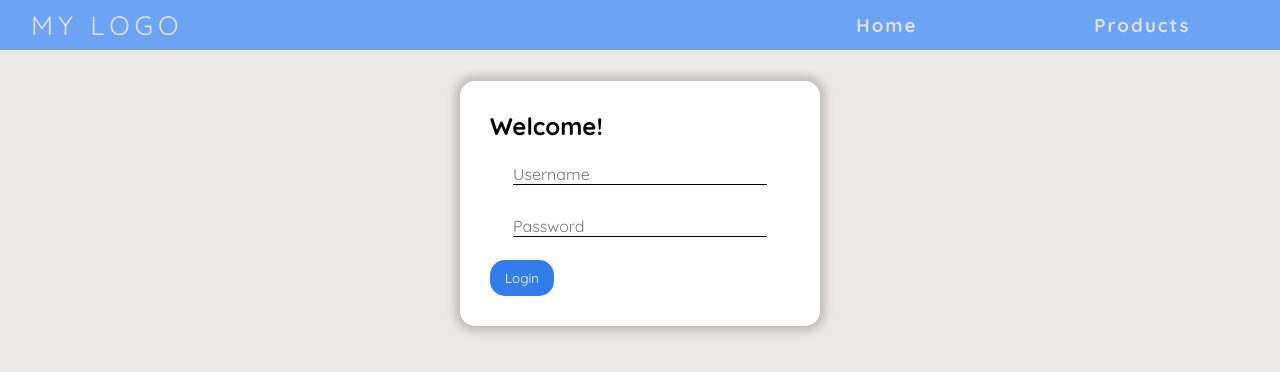
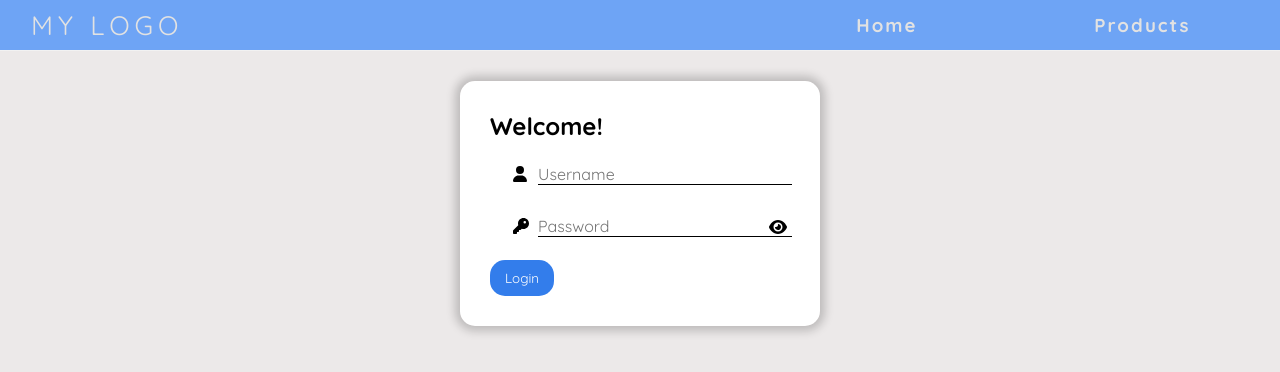
Before and after one commit to jf-eng/react-sample-website, a React (Create React App) app: page / in a window 1280 px wide. Shown: the top 372 px of the page. Built offline with nearby package versions, Linux system fonts and the light colour scheme.

Commit message:
hide/show password feature added

```diff
--- a/package.json
+++ b/package.json
@@ -3,6 +3,8 @@
   "version": "0.1.0",
   "private": true,
   "dependencies": {
+    "@fortawesome/free-solid-svg-icons": "^6.1.1",
+    "@fortawesome/react-fontawesome": "^0.2.0",
     "@testing-library/jest-dom": "^5.16.4",
     "@testing-library/react": "^13.3.0",
     "@testing-library/user-event": "^13.5.0",
--- a/src/components/NameField.tsx
+++ b/src/components/NameField.tsx
@@ -1,4 +1,6 @@
 import React, { useRef, useState } from "react";
+import { FontAwesomeIcon } from "@fortawesome/react-fontawesome";
+import { faUser } from "@fortawesome/free-solid-svg-icons";
 
 interface NameFieldProps {
   handleChange: (name: string) => void;
@@ -22,7 +24,7 @@ export const NameField: React.FC<NameFieldProps> = ({ handleChange }) => {
     }
   };
 
-  const inputHTML = document.getElementById('name') as HTMLElement;
+  const inputHTML = document.getElementById("name") as HTMLElement;
 
   if (nameError === 1) {
     inputHTML.style.borderBottom = "2px solid red";
@@ -32,6 +34,7 @@ export const NameField: React.FC<NameFieldProps> = ({ handleChange }) => {
 
   return (
     <div className="form-group">
+      <FontAwesomeIcon className="icons" icon={faUser} />
       <input
         type="text"
         name="name"
@@ -48,7 +51,7 @@ export const NameField: React.FC<NameFieldProps> = ({ handleChange }) => {
         onFocus={() => handleFocus(inputRef.current)}
         placeholder="Username"
       />
-        {nameError===1 ? (
+      {nameError === 1 ? (
         <div className="error-message">
           <small>Username must be longer than 5 characters!</small>
         </div>
--- a/src/components/PasswordField.tsx
+++ b/src/components/PasswordField.tsx
@@ -1,4 +1,6 @@
 import React, { useRef, useState } from "react";
+import { FontAwesomeIcon } from "@fortawesome/react-fontawesome";
+import { faKey, faEyeSlash, faEye } from "@fortawesome/free-solid-svg-icons";
 
 interface PasswordProps {
   handleChange: (pass: string) => void;
@@ -14,8 +16,26 @@ export const PasswordField: React.FC<PasswordProps> = ({ handleChange }) => {
   } else if (passError === 2) {
     inputHTML.style.borderBottom = "2px solid green";
   }
+
+  const hidePassword = () => {
+    const passwordInput = document.getElementById("password") as HTMLInputElement;
+    const show = document.getElementById("show-password") as HTMLElement;
+    const hide = document.getElementById("hide-password") as HTMLElement;
+
+    if(passwordInput?.type === "password"){
+      passwordInput.type = "text";
+      show.style.display = "none";
+      hide.style.display = "block";
+    }
+    else{
+      passwordInput.type = "password";
+      show.style.display = "block";
+      hide.style.display = "none";
+    }
+  };
   return (
     <div className="form-group">
+      <FontAwesomeIcon className="icons" icon={faKey} />
       <input
         className="field-input"
         type="password"
@@ -30,6 +50,11 @@ export const PasswordField: React.FC<PasswordProps> = ({ handleChange }) => {
         value={pass}
         placeholder="Password"
       />
+      <span id="eye" onClick={hidePassword}>
+        <FontAwesomeIcon className="eye-icon" id="show-password" icon={faEye} />
+        <FontAwesomeIcon className="eye-icon" id="hide-password" icon={faEyeSlash} />
+      </span>
+
       {passError===1 ? (
         <div className="error-message">
           <small>Password must be longer than 8 characters!</small>
--- a/src/index.css
+++ b/src/index.css
@@ -24,7 +24,7 @@ code {
 
 .navbar {
   padding: 1px;
-  margin-bottom:30px;
+  margin-bottom: 30px;
   display: flex;
   align-items: center;
   font-family: "Poppins", sans-serif;
@@ -131,19 +131,19 @@ code {
 
 /* Change burger into an X - toggled using classList.toggle */
 .burger-clicked .line-1 {
-  transform: rotate(-45deg) translate(-5px,6px);
+  transform: rotate(-45deg) translate(-5px, 6px);
 }
 .burger-clicked .line-2 {
   opacity: 0;
 }
 .burger-clicked .line-3 {
-  transform:rotate(45deg) translate(-5px,-6px);
+  transform: rotate(45deg) translate(-5px, -6px);
 }
 
 /* Login Form Card */
 .card {
   margin: auto;
-  margin-bottom:30px;
+  margin-bottom: 30px;
   max-width: 300px;
   border-radius: 15px;
   padding: 30px;
@@ -158,21 +158,42 @@ code {
 
 .form-group {
   text-align: center;
-  border-radius: 15px;
   padding: 8px;
   margin: 15px;
 }
 
 .form-group input {
-  outline:none;
+  outline: none;
   width: 100%;
   display: block;
-  border:none;
+  border: none;
+  height:20px;
+  margin-left: 25px;
   border-bottom: 1px solid black;
 }
 
 .form-group input:focus {
   border-bottom: 2px solid rgb(69, 69, 238);
+}
+
+.form-group .icons {
+  position: absolute;
+  display: flex;
+  align-content: left;
+  margin: 0px auto;
+  margin-top: 2px;
+}
+
+/* Span element for the hide password button */
+#eye{
+  float:right;
+  margin-right: -20px;
+  margin-top: -20px;
+  cursor: pointer;
+}
+
+#hide-password{
+  display: none;
 }
 
 .form-button:hover {
```
Also changed, not shown: 2 other files (tests, documents, lock files or other folders). Lines whose indentation alone changed are shown as unchanged.
